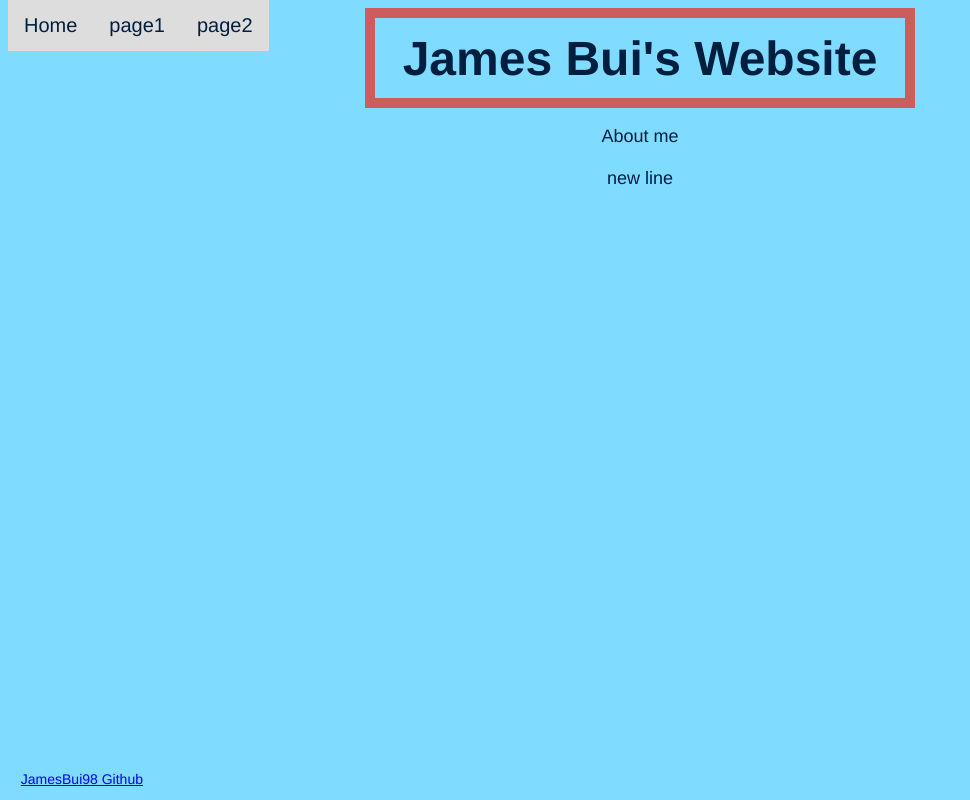
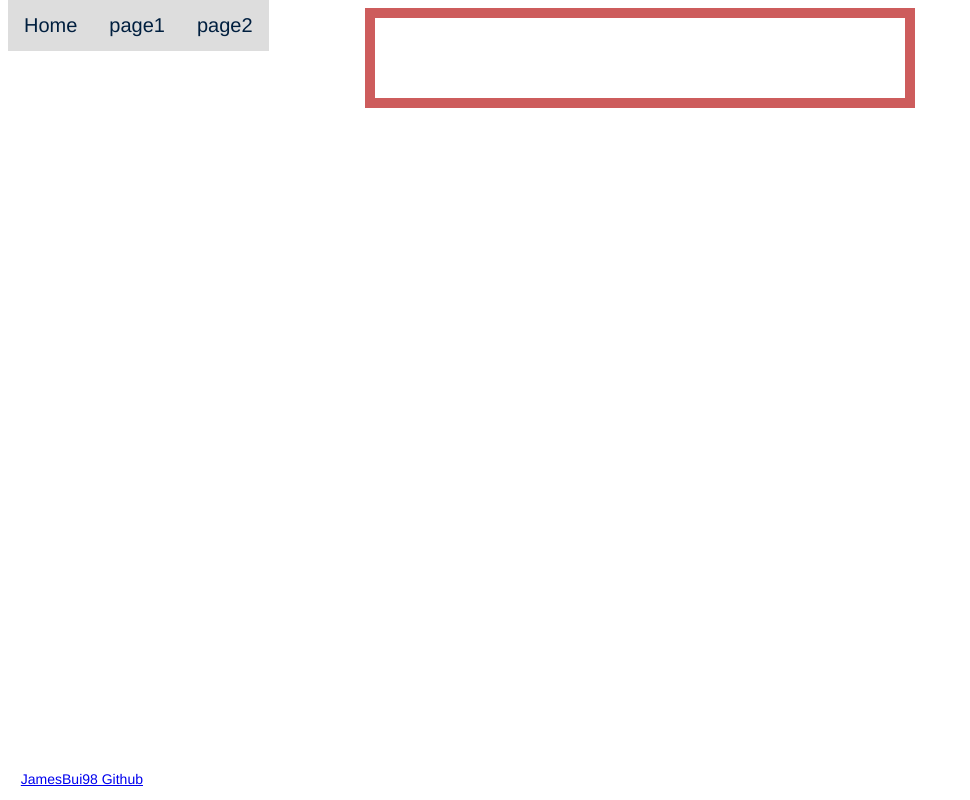
Before and after one commit to JamesBui98/Urban-Code, a plain HTML site: page index.html in a window 1280 px wide. Shown: the whole page, without its empty margins (0-970 px from the left). Drawn offline with Linux system fonts and the light colour scheme.

Commit message:
Changed colours of background

```diff
--- a/style.css
+++ b/style.css
@@ -1,6 +1,6 @@
 body {
-	background: #7FDBFF;
-	color: #001f3f;
+	background: #FFFFFF;
+	color: #FFFFFF;
 	text-align:center;
 	font-family:Helvetica;
 	font-size:24px;
```
